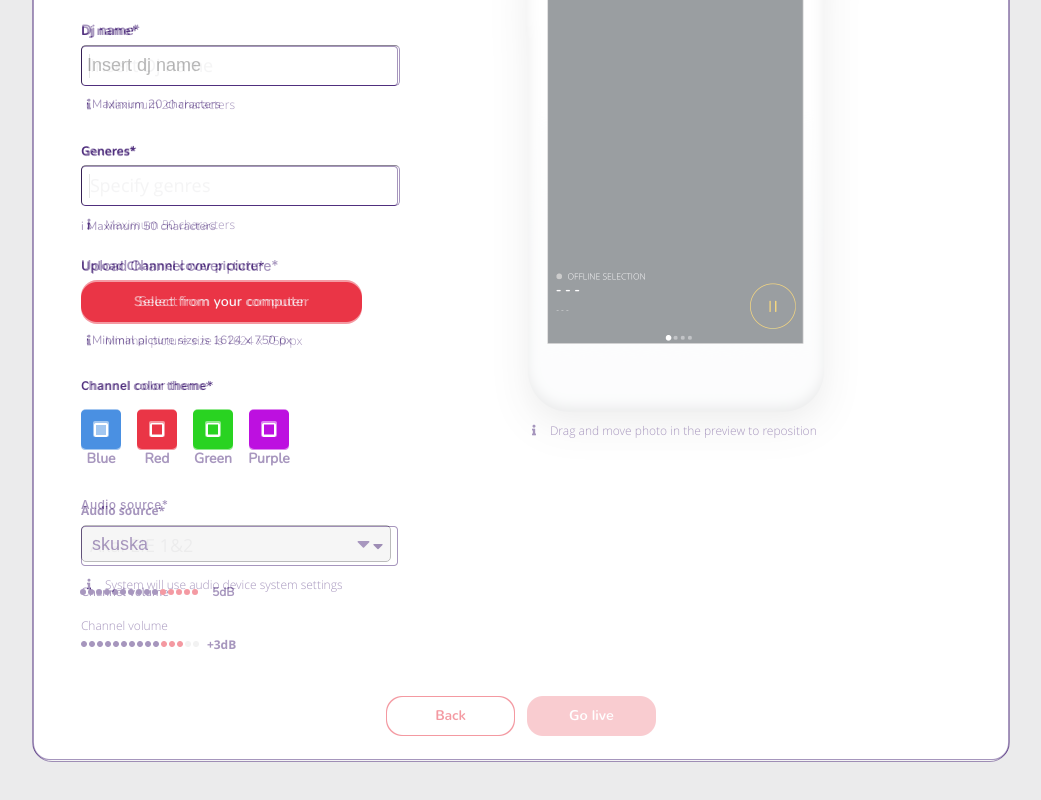
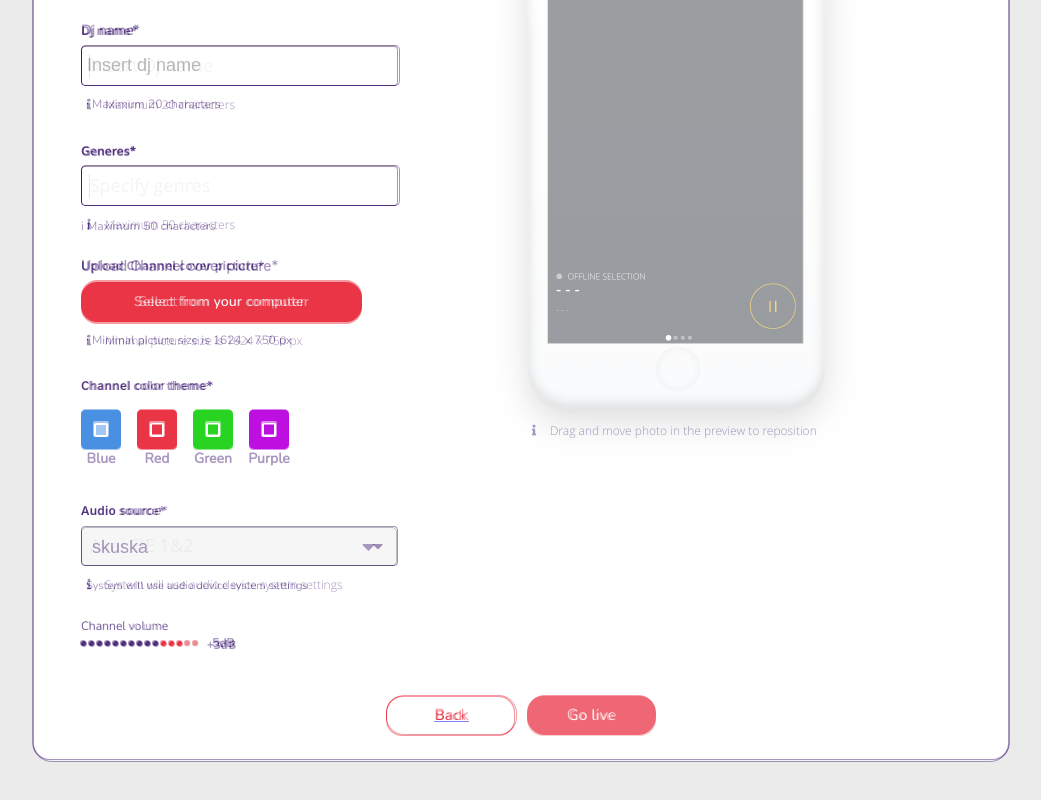
Before and after one commit to Stephaaan/vibe, a React (Create React App) app: page /createChannel in a window 1280 px wide. Shown: the part 456-1256 px from the top of the page, without its empty margins (119-1160 px from the left). Built offline with nearby package versions, Linux system fonts and the light colour scheme.

Commit message:
remake of components finished

```diff
--- a/src/App.css
+++ b/src/App.css
@@ -347,7 +347,7 @@ body{
 	width: 100%;
 }
 .edit_channel_source_control_handler{
-	margin-top: 40px;
+	margin-top: 52px;
 }
 .channel_settings_editBtn{
 	width: 72px;
@@ -406,7 +406,7 @@ body{
 	margin-left: 48px;
 }
 .edit_channel_preview{
-	width: 46%;
+	width: 400px;
 	height:100%;
 	text-align: left;
 	float: left;
@@ -538,14 +538,29 @@ body{
 	font-size: 12px;
 	margin-top: 20px;
 }
+.edit_channel_audio_select_warning{
+	font-size: 11px;
+	margin-top: 20px;
+	margin-left: 5px;
+}
 .edit_channel_handler{
 	width: 100%;
 	padding-top: 25%;
 }
 .edit_channel_preview_text{
-	font-weight: 400;
-	font-size: 0.5em;
-	margin-left: 2%;
+	font-weight: 600;
+	font-size: 12px;
+	margin-left: -34px;
+	margin-top: 26px;
+}
+.edit_channel_phone{
+  width: 550px;
+  height: 690px;
+  margin-left: -170px;
+  margin-top: -30px;
+  background: url("./imgs/phone-and-headphones.svg");
+  background-size: cover;
+
 }
 .edit_channel_cover_file{
 	display: flex;
@@ -619,9 +634,13 @@ body{
 	font-family: -apple-system, BlinkMacSystemFont, 'Segoe UI', Roboto, Oxygen, Ubuntu, Cantarell, 'Open Sans', 'Helvetica Neue', sans-serif;
 }
 .edit_channel_volume_control{
-	margin-top: 30px;
+	margin-top: 40px;
 	font-size:12px;
 }
+.edit_name_channel_volume_label{
+	margin-bottom: 17px;
+}
+
 .color_chooser_block{
 	display: block;
 	flex-wrap: wrap;
@@ -649,9 +668,9 @@ body{
 	background-size: cover;
 }
 .edit_channel_source_select{
-	margin-top: 20px;
-	width: 310px;
-	height: 37px;
+	margin-top: 16px;
+	width: 316px;
+	height: 39px;
 	border-width: 1px;
 	border-radius: 5px;
 	-webkit-appearance: none;
@@ -678,19 +697,21 @@ body{
 	display:flex;
 	justify-content: center;
 	align-items: center;
-	margin-top: 1px;
-	width: 100%;
-	height:40px;
+	margin-top: 49px;
+	margin-left: 305px;
+	width: 129px;
+  	height: 38px;
 	border: 1px solid #ea3546;
 	border-radius: 18px;
 	text-align: right;
 }
 .saveButton{
-	margin-left: 10px;
+	margin-left: -34px;
+	margin-top: 232px;
 	display:flex;
 	justify-content: center;
 	align-items: center;
-	width: 30%;
+	width: 129px;
 	height: 40px;
 	color:white;
 	font-size: 16px;
@@ -731,6 +752,7 @@ body{
 	margin-top: 0px;
 	margin-bottom: 20px;
 }
+
 .modal_delete_line_holder{
 	flex: 1 1 100%;
 	display: flex;
--- a/src/components/NewChannel.js
+++ b/src/components/NewChannel.js
@@ -6,6 +6,8 @@ import { Link, navigate} from "@reach/router"
 import Modal from 'react-modal';
 
 import DebugNewChannel from "./debug/DebugNewChannel";
+
+import Phone from "../imgs/phone-and-headphones.svg";
 
 const customStyles = {
     content : {
@@ -110,6 +112,16 @@ class NewChannel extends Component{
                     </div>
                     <ChannelFormOnline state={this.state}/> {/* alebo potom channelFormOffline podla statu checked*/}
                 </div>
+                 {/*preview div*/}
+                <div className="edit_channel_preview">
+                    <div className="edit_channel_handler">
+                        <p className="edit_channel_preview_text">Preview</p>
+                        <div className="edit_channel_phone"></div>
+                        <div className="saveButton" onClick={()=>{this.createChannel()}}>
+                                Go live
+                            </div>
+                    </div>
+                </div>
             </div>
         </div>
 
@@ -117,7 +129,9 @@ class NewChannel extends Component{
     }
 }
 
-
+/*
+    PROBLEM -> všetky formy nefunkčne lebo už nesu viazane na state v NewChannel
+*/
 const ChannelFormOnline = props => <>
     <>
         <p className="edit_channel_channel_name_tag">Channel Name*</p>
@@ -154,11 +168,16 @@ const ChannelFormOnline = props => <>
                 <option>skuska</option>
                 <option>skuska2</option>
             </select>
+            <div className="edit_channel_audio_select_warning">System will use audio device system settings</div>
             <div className="edit_channel_volume_control">
-            <div>Channel volume</div>
+            <div className="edit_name_channel_volume_label">Channel volume</div>
             <VolumeController volume={props.state.volume} setVolume={(volume) => ""}/>
         </div>
+        <Link className="linkWidth" to="/"><div className="backButton">
+            Back
+        </div></Link>
     </div>
+
 </>
 export default NewChannel;
 /*
```
Also changed, not shown: src/imgs/phone-and-headphones.svg (added), src/imgs/store.js (deleted).
